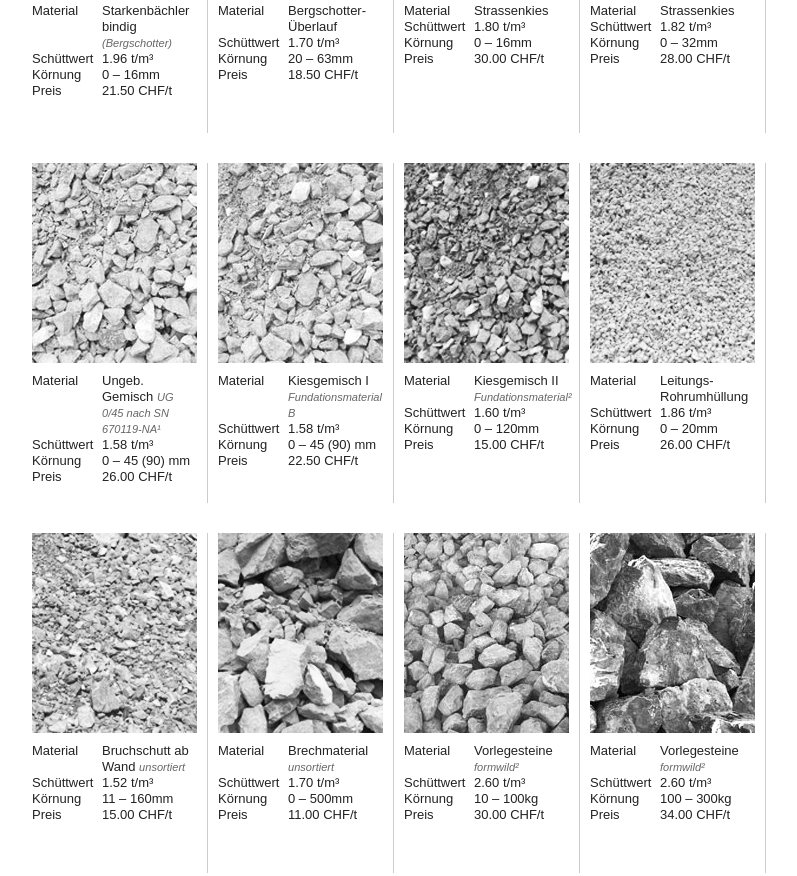
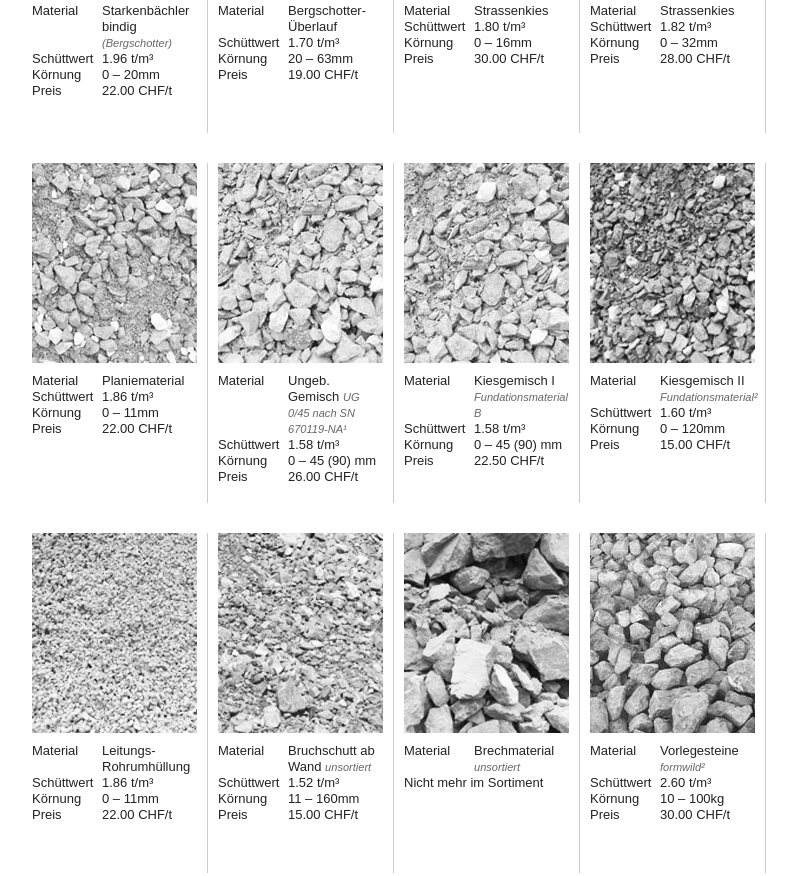
Before and after one commit to FelixSchlatter/steinbruch-starkenbach, a plain HTML site: page index.html in a window 1280 px wide. Shown: the part 1327-2203 px from the top of the page, without its empty margins (218-1015 px from the left). Drawn offline with nearby package versions, Linux system fonts and the light colour scheme.

Commit message:
news2017

```diff
--- a/index.html
+++ b/index.html
@@ -249,7 +249,7 @@ Download <br/><a href="downloads/preisliste_2017_web.pdf"> Preisliste 2017</a><b
 	   		<div class="produktimg"><a href="img/schotter2-b.jpg" class="shadowbox"><img alt="steinbruch_starkenbach" src="img/schotter2.jpg" /></a></div>
 	   		<div class="bname">Material</div><div class="name">Schotter</div>
 	   		<div class="bschuettwert">Schüttwert</div><div class="schuettwert">1.50 t/m&sup3;</div>
-	   		<div class="bgewicht">Körnung</div><div class="gewicht">100 – 300mm</div>
+	   		<div class="bgewicht">Körnung</div><div class="gewicht">120 – 300mm</div>
 	   		<div class="bpreis">Preis</div><div class="preis">30.00 CHF/t</div>
 	   </div><!-- ende produkt -->
 
@@ -257,8 +257,8 @@ Download <br/><a href="downloads/preisliste_2017_web.pdf"> Preisliste 2017</a><b
 	   		<div class="produktimg"><a href="img/bergschotter3.jpg" class="shadowbox"><img alt="steinbruch_starkenbach" src="img/bergschotter.jpg" /></a></div>
 	   		<div class="bname">Material</div><div class="name">Starkenbächler bindig<small> (Bergschotter)</small></div>
 	   		<div class="bschuettwert">Schüttwert</div><div class="schuettwert">1.96 t/m&sup3;</div>
-	   		<div class="bgewicht">Körnung</div><div class="gewicht">0 – 16mm</div>
-	   		<div class="bpreis">Preis</div><div class="preis">21.50 CHF/t</div>
+	   		<div class="bgewicht">Körnung</div><div class="gewicht">0 – 20mm</div>
+	   		<div class="bpreis">Preis</div><div class="preis">22.00 CHF/t</div>
 	   </div><!-- ende produkt -->
 
 	   <div class="produkt">
@@ -266,7 +266,7 @@ Download <br/><a href="downloads/preisliste_2017_web.pdf"> Preisliste 2017</a><b
 	   		<div class="bname">Material</div><div class="name">Bergschotter-Überlauf</div>
 	   		<div class="bschuettwert">Schüttwert</div><div class="schuettwert">1.70 t/m&sup3;</div>
 	   		<div class="bgewicht">Körnung</div><div class="gewicht">20 – 63mm</div>
-	   		<div class="bpreis">Preis</div><div class="preis">18.50 CHF/t</div>
+	   		<div class="bpreis">Preis</div><div class="preis">19.00 CHF/t</div>
 	   </div><!-- ende produkt -->
 
 	   <div class="produkt">
@@ -283,6 +283,14 @@ Download <br/><a href="downloads/preisliste_2017_web.pdf"> Preisliste 2017</a><b
 	   		<div class="bschuettwert">Schüttwert</div><div class="schuettwert">1.82 t/m&sup3;</div>
 	   		<div class="bgewicht">Körnung</div><div class="gewicht">0 – 32mm</div>
 	   		<div class="bpreis">Preis</div><div class="preis">28.00 CHF/t</div>
+	   </div><!-- ende produkt -->
+
+	   <div class="produkt">
+	   		<div class="produktimg"><a href="img/strassenkies2-b.jpg" class="shadowbox"><img alt="steinbruch_starkenbach" src="img/strassenkies2.jpg" /></a></div>
+	   		<div class="bname">Material</div><div class="name">Planiematerial</div>
+	   		<div class="bschuettwert">Schüttwert</div><div class="schuettwert">1.86 t/m&sup3;</div>
+	   		<div class="bgewicht">Körnung</div><div class="gewicht">0 – 11mm</div>
+	   		<div class="bpreis">Preis</div><div class="preis">22.00 CHF/t</div>
 	   </div><!-- ende produkt -->
 
 	   <div class="produkt">
@@ -309,22 +317,14 @@ Download <br/><a href="downloads/preisliste_2017_web.pdf"> Preisliste 2017</a><b
 	   		<div class="bpreis">Preis</div><div class="preis">15.00 CHF/t</div>
 	   </div><!-- ende produkt -->
 
-<!--
-	   <div class="produkt">
-	   		<div class="produktimg"><a href="img/kiesgemisch.jpg" class="shadowbox"><img alt="steinbruch_starkenbach" src="img/kiesgemisch.jpg" /></a></div>
-	   		<div class="bname">Material</div><div class="name">Kiesgemisch III <small>Fundationsmaterial&sup2;</small></div>
-	   		<div class="bschuettwert">Schüttwert</div><div class="schuettwert">1.66 t/m&sup3;</div>
-	   		<div class="bgewicht">Körnung</div><div class="gewicht">0 – 120mm</div>
-	   		<div class="bpreis">Preis</div><div class="preis">15.00 CHF/t</div>
-	   </div>
--->
+
 
 	   <div class="produkt">
 	   		<div class="produktimg"><a href="img/rohr.jpg" class="shadowbox"><img alt="steinbruch_starkenbach" src="img/rohr.jpg" /></a></div>
 	   		<div class="bname">Material</div><div class="name">Leitungs-Rohrumhüllung</div>
 	   		<div class="bschuettwert">Schüttwert</div><div class="schuettwert">1.86 t/m&sup3;</div>
-	   		<div class="bgewicht">Körnung</div><div class="gewicht">0 – 20mm</div>
-	   		<div class="bpreis">Preis</div><div class="preis">26.00 CHF/t</div>
+	   		<div class="bgewicht">Körnung</div><div class="gewicht">0 – 11mm</div>
+	   		<div class="bpreis">Preis</div><div class="preis">22.00 CHF/t</div>
 	   </div><!-- ende produkt -->
 
 
@@ -339,9 +339,7 @@ Download <br/><a href="downloads/preisliste_2017_web.pdf"> Preisliste 2017</a><b
 	   <div class="produkt">
 	   		<div class="produktimg"><a href="img/brech.jpg" class="shadowbox"><img alt="steinbruch_starkenbach" src="img/brech.jpg" /></a></div>
 	   		<div class="bname">Material</div><div class="name">Brechmaterial <small>unsortiert</small></div>
-	   		<div class="bschuettwert">Schüttwert</div><div class="schuettwert">1.70 t/m&sup3;</div>
-	   		<div class="bgewicht">Körnung</div><div class="gewicht">0 – 500mm</div>
-	   		<div class="bpreis">Preis</div><div class="preis">11.00 CHF/t</div>
+	   		Nicht mehr im Sortiment
 	   </div><!-- ende produkt -->
 
 	   <div class="produkt">
@@ -518,8 +516,7 @@ Im Winter wurden die Steinbruchmitarbeiter im Strassenunterhaltsdienst  zum Schn
 				</div>
 
 
-				<div class="content" id="kontakt">Lorem ipsum dolor sit amet, consectetur adipiscing elit. Morbi leo risus, porta ac consectetur ac, vestibulum at eros. Integer posuere erat a ante venenatis dapibus posuere velit aliquet. Morbi leo risus, porta ac consectetur ac, vestibulum at eros. Nulla vitae elit libero, a pharetra augue.Sed posuere consectetur est at lobortis. Cras mattis consectetur purus sit amet fermentum. Cras mattis consectetur purus sit amet fermentum. Duis mollis, est non commodo luctus, nisi erat porttitor ligula, eget lacinia odio sem nec elit. Nullam quis risus eget urna mollis ornare vel eu leo. Integer posuere erat a ante venenatis dapibus posuere velit aliquet. Cum sociis natoque penatibus et magnis dis parturient montes, nascetur ridiculus mus. Donec ullamcorper nulla non metus auctor fringilla. Cras justo odio, dapibus ac facilisis in, egestas eget quam. Sed posuere consectetur est at lobortis.
-					</div>
+
 
 			</div><!-- ende insideholder -->
 			</div> <!-- ende sliderholder -->
```
